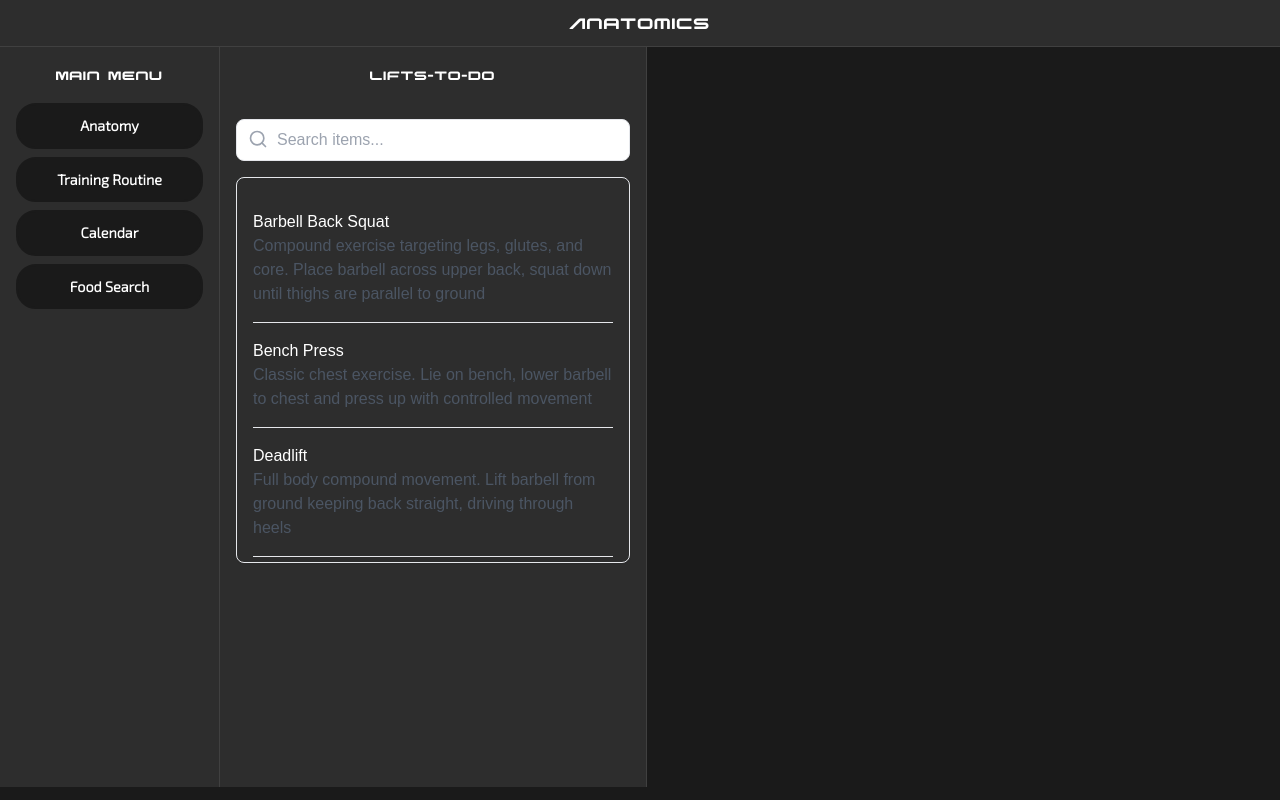
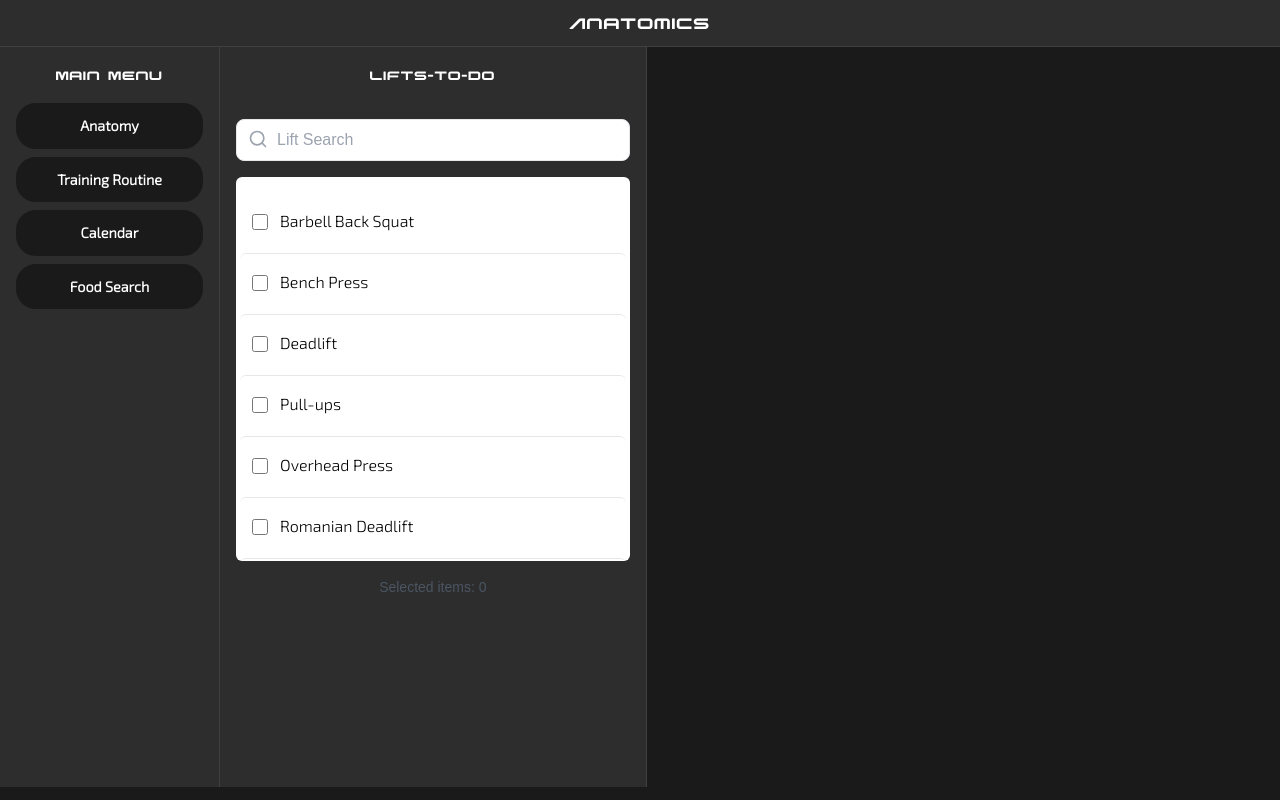
Before and after one commit to Goshenko/Anatomics, a React (Vite) app: page / in a window 1280 px wide. Built offline with nearby package versions, Linux system fonts and the light colour scheme.

Commit message:
Added ScrollBar

```diff
--- a/src/components/SearchList.jsx
+++ b/src/components/SearchList.jsx
@@ -3,12 +3,23 @@ import { Search } from 'lucide-react';
 import jsonData from '../data/liftlist.json';
 
 const SearchList = () => {
-  // Sample data - replace with your JSON data
   const items = jsonData.items;
 
   const [searchTerm, setSearchTerm] = useState('');
+  const [selectedItems, setSelectedItems] = useState(new Set());
 
-  // Filter items based on search term
+  const handleCheckboxChange = (itemId) => {
+    setSelectedItems(prevSelected => {
+      const newSelected = new Set(prevSelected);
+      if (newSelected.has(itemId)) {
+        newSelected.delete(itemId);
+      } else {
+        newSelected.add(itemId);
+      }
+      return newSelected;
+    });
+  };
+
   const filteredItems = items.filter(item =>
     item.name.toLowerCase().includes(searchTerm.toLowerCase()) ||
     item.description.toLowerCase().includes(searchTerm.toLowerCase())
@@ -20,7 +31,7 @@ const SearchList = () => {
       <div className="relative">
         <input
           type="text"
-          placeholder="Search items..."
+          placeholder="Lift Search"
           value={searchTerm}
           onChange={(e) => setSearchTerm(e.target.value)}
           className="pl-10 w-full p-2 border rounded-lg focus:outline-none focus:ring-2 focus:ring-blue-500"
@@ -28,8 +39,8 @@ const SearchList = () => {
         <Search className="absolute left-3 top-2.5 h-5 w-5 text-gray-400" />
       </div>
 
-      {/* Results Box */}
-      <div className="w-full border rounded-lg shadow-sm">
+      {/* Scrollable Results Box */}
+      <div className="w-full bg-white rounded-md">
         <div className="h-96 overflow-y-auto">
           <div className="p-4">
             {filteredItems.length === 0 ? (
@@ -37,9 +48,23 @@ const SearchList = () => {
             ) : (
               <ul className="divide-y divide-gray-200">
                 {filteredItems.map(item => (
-                  <li key={item.id} className="py-4">
-                    <h3 className="font-medium">{item.name}</h3>
-                    <p className="text-gray-600">{item.description}</p>
+                  <li
+                    key={item.id}
+                    className="py-4 px-3 hover:bg-gray-50 transition-colors duration-150 rounded-md -mx-3"
+                  >
+                    <div className="flex items-start space-x-3">
+                      <div className="pt-1">
+                        <input
+                          type="checkbox"
+                          checked={selectedItems.has(item.id)}
+                          onChange={() => handleCheckboxChange(item.id)}
+                          className="h-4 w-4 rounded border-gray-300 text-blue-600 focus:ring-blue-500 cursor-pointer"
+                        />
+                      </div>
+                      <div>
+                        <h3 className="font-medium font-exo2 text-black">{item.name}</h3>
+                      </div>
+                    </div>
                   </li>
                 ))}
               </ul>
@@ -47,6 +72,11 @@ const SearchList = () => {
           </div>
         </div>
       </div>
+
+      {/* Optional: Display selected items count */}
+      <div className="text-sm text-center text-gray-600">
+        Selected items: {selectedItems.size}
+      </div>
     </div>
   );
 };
--- a/tailwind.config.js
+++ b/tailwind.config.js
@@ -6,7 +6,16 @@ module.exports = {
     "./pages/**/*.html"
   ],
   theme: {
-    extend: {},
+    extend: {
+      colors: {
+        'background': '#1a1a1a',
+        'secondary': '#2d2d2d',
+        'accent': '#404040',
+      },
+      fontFamily: {
+        'exo2': ['Exo2', 'sans-serif'],
+      },
+    },
   },
   plugins: [],
 }
```
